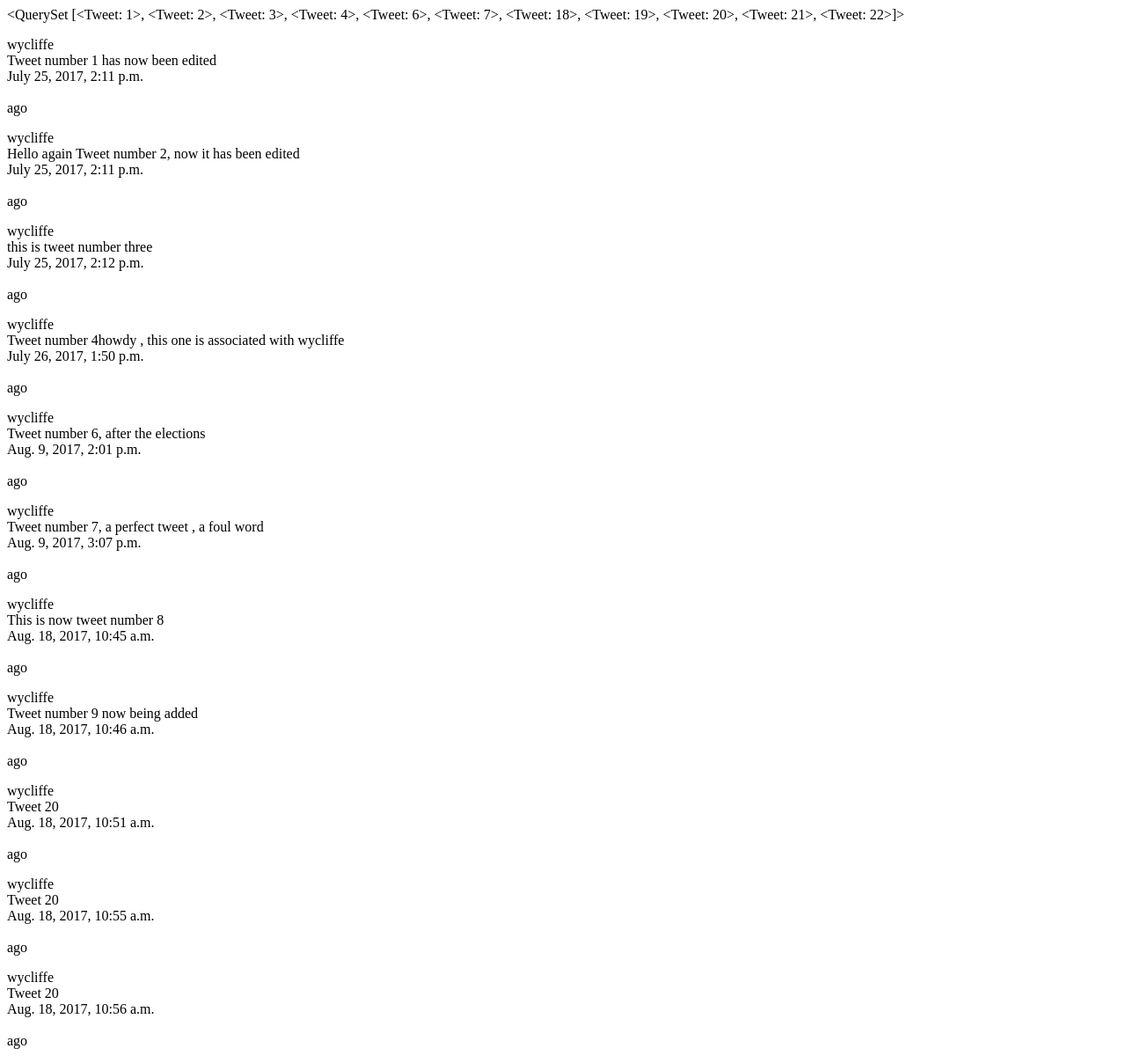
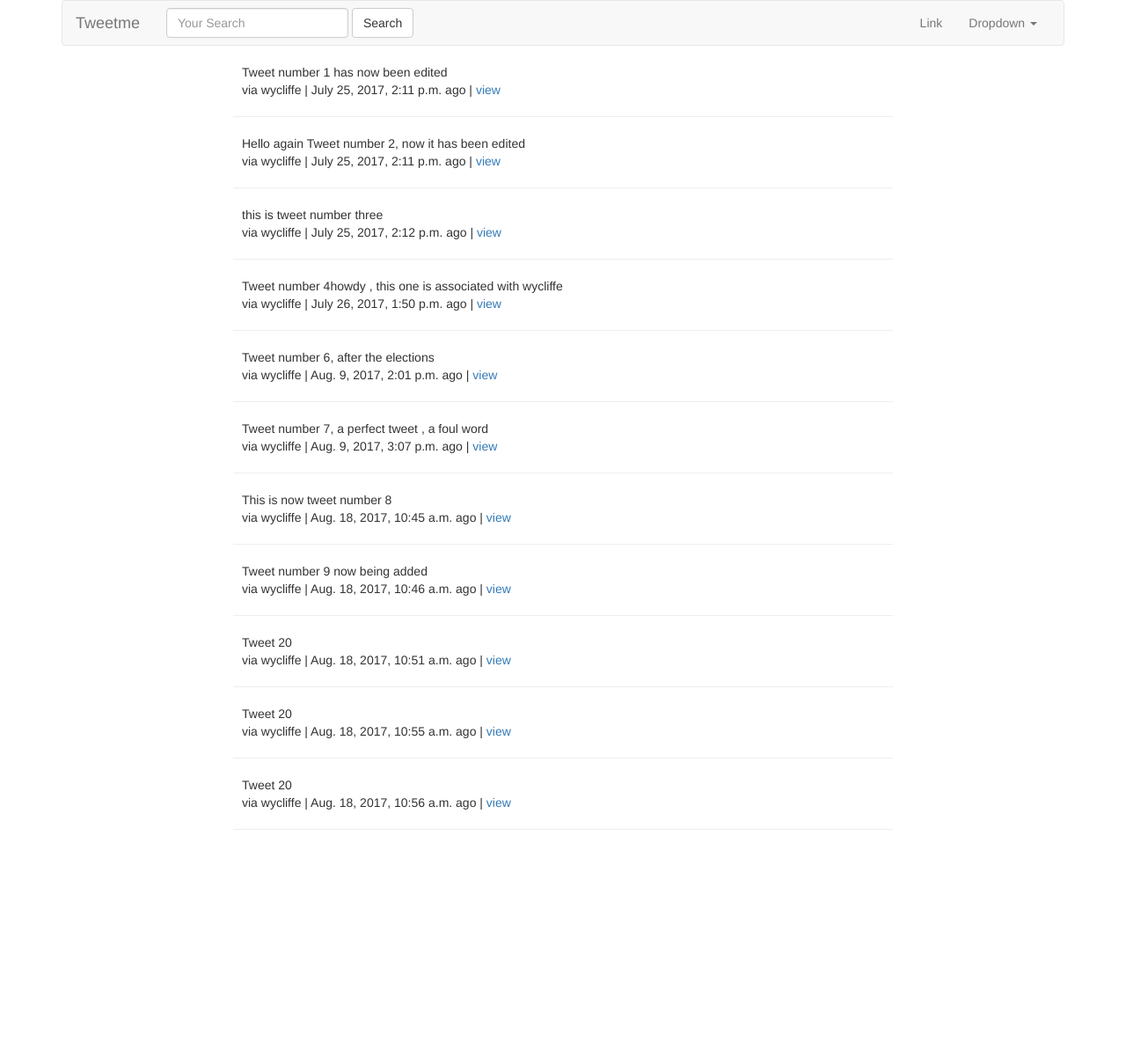
Before and after one commit to wycliff/Tweetme_Django, a Django app: page /tweet/ in a window 1280 px wide. Shown: the whole page at 88% size. After the commit the page ends 943 px from the top, so only its background shows below. Run offline with Django 3.2, Linux system fonts and the light colour scheme; data comes from the database, SQL or seed files in the repository; both versions use the stored data as it was after the commit; some libraries are stand-ins or nearby versions.

Commit message:
upto Bootstrap NavBar

```diff
--- /dev/null
+++ b/src/templates/base.html
@@ -0,0 +1,43 @@
+{% load static %}
+<!DOCTYPE html>
+<html lang="en">
+  <head>
+    <meta charset="utf-8">
+    <meta http-equiv="X-UA-Compatible" content="IE=edge">
+    <meta name="viewport" content="width=device-width, initial-scale=1">
+    <!-- The above 3 meta tags *must* come first in the head; any other head content must come *after* these tags -->
+    <title> {% block title %}  Tweetme.co {% endblock title %}</title>
+
+    <!-- Bootstrap -->
+    <link href="{% static 'css/bootstrap.min.css' %}" rel="stylesheet">
+    <!--<link rel="stylesheet" href="https://maxcdn.bootstrapcdn.com/bootstrap/3.3.7/css/bootstrap.min.css">-->
+
+    <!-- HTML5 shim and Respond.js for IE8 support of HTML5 elements and media queries -->
+    <!-- WARNING: Respond.js doesn't work if you view the page via file:// -->
+    <!--[if lt IE 9]>
+      <script src="https://oss.maxcdn.com/html5shiv/3.7.3/html5shiv.min.js"></script>
+      <script src="https://oss.maxcdn.com/respond/1.4.2/respond.min.js"></script>
+    <![endif]-->
+  </head>
+
+
+  <body>
+
+    <div class="container">
+
+
+      {% include "navbar.html" %}
+
+      {% block content %} {% endblock content %}
+
+    </div>
+
+
+
+    <!-- jQuery (necessary for Bootstrap's JavaScript plugins) -->
+    <script src="https://ajax.googleapis.com/ajax/libs/jquery/1.12.4/jquery.min.js"></script>
+    <!--<script src="https://maxcdn.bootstrapcdn.com/bootstrap/3.3.7/js/bootstrap.min.js" ></script> -->
+    <!-- Include all compiled plugins (below), or include individual files as needed -->
+    <script src="{% static 'js/bootstrap.min.js' %} "></script>
+  </body>
+</html>
--- /dev/null
+++ b/src/templates/navbar.html
@@ -0,0 +1,36 @@
+<nav class="navbar navbar-default">
+  <div class="container-fluid">
+    <!-- Brand and toggle get grouped for better mobile display -->
+    <div class="navbar-header">
+      <button type="button" class="navbar-toggle collapsed" data-toggle="collapse" data-target="#bs-example-navbar-collapse-1" aria-expanded="false">
+        <span class="sr-only">Toggle navigation</span>
+        <span class="icon-bar"></span>
+        <span class="icon-bar"></span>
+        <span class="icon-bar"></span>
+      </button>
+      <a class="navbar-brand" href="{%url 'home'%}">Tweetme</a>
+    </div>
+
+
+    <!-- Collect the nav links, forms, and other content for toggling -->
+    <div class="collapse navbar-collapse" id="bs-example-navbar-collapse-1">
+      <ul class="nav navbar-nav">
+
+      </ul>
+      {% include "tweets/search_form.html" %}
+      <ul class="nav navbar-nav navbar-right">
+        <li><a href="#">Link</a></li>
+        <li class="dropdown">
+          <a href="#" class="dropdown-toggle" data-toggle="dropdown" role="button" aria-haspopup="true" aria-expanded="false">Dropdown <span class="caret"></span></a>
+          <ul class="dropdown-menu">
+            <li><a href="#">Action</a></li>
+            <li><a href="#">Another action</a></li>
+            <li><a href="#">Something else here</a></li>
+            <li role="separator" class="divider"></li>
+            <li><a href="#">Separated link</a></li>
+          </ul>
+        </li>
+      </ul>
+    </div><!-- /.navbar-collapse -->
+  </div><!-- /.container-fluid -->
+</nav>
--- a/src/tweetme/settings/production.py
+++ b/src/tweetme/settings/production.py
@@ -22,7 +22,7 @@ BASE_DIR = os.path.dirname(os.path.dirname(os.path.dirname(os.path.abspath(__fil
 # SECURITY WARNING: keep the secret key used in production secret!
 SECRET_KEY = 'fi&yll$t*$fs7@%l@d49v@uae2292&$fmy6gs%z8&pg4un%uq&'
 
-# SECURITY WARNING: don't run with debug turned on in production!
+# SECURITY WARNING: don't run with debug turned on in production!, should not show the user the exact errors.
 DEBUG = False
 
 ALLOWED_HOSTS = []
--- a/src/tweetme/urls.py
+++ b/src/tweetme/urls.py
@@ -26,7 +26,7 @@ from .views import home
 urlpatterns = [
     url(r'^admin/', admin.site.urls), # /admin/
     url(r'^$', home, name= "home"), #/
-     url(r'^tweet/', include('tweets.urls')),
+     url(r'^tweet/', include('tweets.urls', namespace = 'tweet')),
 
     #Wrapping whole list of urls from tweets app into this main one
 ]
--- a/src/tweets/mixins.py
+++ b/src/tweets/mixins.py
@@ -14,10 +14,10 @@ class FormUserNeededMixin(object):
 
 
 # ===== Prevents a certain user from altering details entered by other user
-class UserOwnerMixin(FormUserNeededMixin,object):
+class UserOwnerMixin(object):
 	def form_valid(self, form):
 		if form.instance.user == self.request.user:    # this cond checked first before that of FormUserNeededMixin
-			return super(FormUserNeededMixin, self).form_valid(form)
+			return super(UserOwnerMixin, self).form_valid(form)
 
 		else:
 			form._errors[forms.forms.NON_FIELD_ERRORS] = ErrorList(["This user is not allowed to change this <data>	</data>"]) # confirm login status of the user
--- /dev/null
+++ b/src/tweets/templates/tweets/search_form.html
@@ -0,0 +1,14 @@
+<form  class="navbar-form navbar-left" method="GET" action='{% url "tweet:list" %}'>
+ 	<div class="form-group">
+		     <!-- <label for="q">Search</label> -->
+		<input class="form-control" type="text"  name="q" placeholder="Your Search " value='{{ request.GET.q }}'>
+	</div>
+	<input class="btn btn-default" type="submit" value="Search">
+
+</form>
+
+<!-- <div class="row">
+	<div class="col-sm-12 text-center">
+
+	</div>
+</div >-->
--- a/src/tweets/templates/tweets/tweet_list.html
+++ b/src/tweets/templates/tweets/tweet_list.html
@@ -1,13 +1,58 @@
-{{ object_list }}
+{% extends "base.html" %}
+
+
+{% block title%} Tweets | {{ block.super }}{% endblock title%}
+
+
+{% block content %}
+
 
 	<!-- Doing for loop in here -->
+
+	<div class="row">
+		<div class="col-sm-8 col-sm-offset-2">
+
+         <!-- The search form -->
+
+
 		{%for obj in object_list%}
-	<p> {{ obj.user }} <br/>
+
+            <!-- from bootstrap -->
+			<div class="media">
+			  <div class="media-left">
+
+			    <a href="#">
+
+			    {% if object.image %}
+			      <img class="media-object" src="..." alt="...">
+			    {% endif %}
+			    </a>
+
+			  </div>
+			  <div class="media-body">
 		    {{ obj.content }} <br/>
-	{{ obj.timestamp }} <br/>
-	<br/> ago </p>
+
+		    via {{ obj.user }} | {{ obj.timestamp }} ago | <a href="{{ object.get_absolute_url }}"> view </a>
+
+		  	  </div>
+			</div>
+
+		    <hr>
+
 		<!-- If we had no tweets-->
 		{% empty %}
-	<p>There is no registered tweet as at now</p>
+			{% if request.GET.q %}
+
+		     <p>No tweets found </p>
+
+		  	{% else %}
+
+			<p>No tweets yet </p>
+
+			{% endif %}
 
 		{% endfor %}
+	    </div>
+    </div>
+
+{% endblock content %}
--- a/src/tweets/urls.py
+++ b/src/tweets/urls.py
@@ -24,6 +24,6 @@ urlpatterns = [
 	url(r'^create/$', TweetCreateView.as_view(), name= "create"), #/tweet/create/
     url(r'^(?P<pk>\d+)/$',TweetDetailView.as_view() , name= "detail"),  # /tweet/1/
     url(r'^(?P<pk>\d+)/update/$',TweetUpdateView.as_view() , name= "update"), #/tweet/1/update/
-    url(r'^(?P<pk>\d+)/delete/$',TweetDeleteView.as_view() , name= "update"), #/tweet/1/delete/
+    url(r'^(?P<pk>\d+)/delete/$',TweetDeleteView.as_view() , name= "delete"), #/tweet/1/delete/
 
 ]
--- a/src/tweets/views.py
+++ b/src/tweets/views.py
@@ -1,13 +1,14 @@
 # from django import forms
 # from django.forms.utils import ErrorList
 from django.shortcuts import render,get_object_or_404
+
+from django.db.models import Q  # Enable search of multiple fields
 
 from django.contrib.auth.mixins import LoginRequiredMixin #help redirect non-registered users
 
 #for class based views/ generic display views
 from django.views.generic import (
-
-								CreateView,
+	                            CreateView,
 								DeleteView,
 								DetailView,
 								ListView ,
@@ -19,21 +20,22 @@ from .forms import TweetModelForm
 from .models import Tweet
 
 #for the delete view
-from django.urls import reverse_lazy
+from django.urls import reverse_lazy, reverse
 
 
 
 # CRUD methods are handled here...
 
-#1)  ******* CREATE *********
+#1)  *********************** CREATE ***********************
 class TweetCreateView(LoginRequiredMixin, FormUserNeededMixin, CreateView):
 	form_class = TweetModelForm
 	template_name = 'tweets/Create_view.html'
-	success_url = "/tweet/create/"
+	#success_url = reverse_lazy('tweet:detail')	# can be done in the model itself
+
 
 	#login_url = '/admin/' # LoginRequiredMixin for admin user.
 
-    # now being done in the mixin
+    #========== now being done in the mixin
 	# def form_valid(self, form):
 	# 	if self.request.user.is_authenticated(): # dont allow submit if user is not authenticated.
 	# 		form.instance.user = self.request.user
@@ -43,28 +45,10 @@ class TweetCreateView(LoginRequiredMixin, FormUserNeededMixin, CreateView):
 	# 		return self.form_invalid(form)
 
 
-#============ Create Using a function-baseed view ===========
-# def twee_create_view(request):
-# 	form = TweetModelForm(request.POST or None)
-
-# 	if form.is_valid():
-# 		instance = form.save(commit = False)
-# 		instance.user = request.user
-# 		instance.save()
-# 	context = {
-
-#       "form":form
-
-# 	}
-
-# 	return render(request, 'tweets/create_view.html',context)
 
 
 
-
-
-
-#2) ******** RETRIEVE **********
+#2)********************** RETRIEVE *****************************
 #======================== Retrive using class based views =========================================
 
 class TweetDetailView(DetailView):
@@ -81,19 +65,76 @@ class TweetDetailView(DetailView):
 
 
 class TweetListView(ListView):
-	#template_name = "tweets/list_view.html"
-	queryset = Tweet.objects.all()
+	def get_queryset(self,*args,**kwargs):
+		qs = Tweet.objects.all()
+		print(self.request.GET)
+		query =self.request.GET.get("q", None)
+		if query is not None:
+			qs = qs.filter(
+
+				Q(content__icontains=query)|
+				Q(user__username__icontains=query)
+
+				)
+		return qs
+
 
 	def get_context_data(self, *args,**kwargs):
 		context = super(TweetListView, self).get_context_data(*args, **kwargs)
-
 		#context["another_list"] = Tweet.objects.all() # specifying a new context
 		print(context)
 		return context
 
 
-#======================== Retrieve, using function-based views ========================================
-# def tweet_detailed_view(request,pk = pk ): pk == id
+
+#3)************************ UPDATE ************************
+# Though i may not use this in the tweetme app.
+class TweetUpdateView(LoginRequiredMixin, UserOwnerMixin, UpdateView):
+	queryset = Tweet.objects.all()
+	form_class = TweetModelForm
+	success_url = "/tweet/"
+	template_name = 'tweets/update_view.html'
+
+
+
+#4) ********************** DELETE *************************
+class TweetDeleteView(LoginRequiredMixin, DeleteView):
+    model = Tweet
+    template_name = 'tweets/delete_confirm.html'
+    # success_url = reverse_lazy('home')    # takes you back home after you delete.
+    success_url = reverse_lazy('tweet:list') # or reverse(namespace:name) /tweet/    , namespace is the app name. name is in urls.py
+
+
+
+
+
+
+
+
+
+
+
+
+#*****************************  ADDITIONAL NOTES **************************************************
+
+
+#==================== Create Using a function-baseed view ==================================================
+# def tweet_create_view(request):
+# 	form = TweetModelForm(request.POST or None)
+
+# 	if form.is_valid():
+# 		instance = form.save(commit = False)
+# 		instance.user = request.user
+# 		instance.save()
+# 	context = {
+#       "form":form
+# 	}
+# 	return render(request, 'tweets/create_view.html',context)
+
+
+
+#======================== Retrieve, using function-based views =============================================
+# def tweet_detailed_view(request,pk = pk ): #pk == id
 # 	#obj = Tweet.objects.get(id = id)  # Get from the database.
 #   obj = get_object_or_404(Tweet , pk =pk )
 # 	context = {
@@ -113,26 +154,8 @@ class TweetListView(ListView):
 # 	return render(request,"tweets/list_view.html", context) # import in urls and wrap to them. Go to the template to see what happens
 
 
-
-
-# =============  Some notes =======================================================================
+# =============  Some notes; Sunk =======================================================================
 #There may be a templates folder in every app
 #Tres Important: Views load templates, `urlpatterns` list routes URLs to views. Models- our DB- is then
 #Queried in views.py
 #===================================================================================================
-
-
-#3)*************** UPDATE ************
-# Though i may not use this in the tweetme app.
-class TweetUpdateView(LoginRequiredMixin, UserOwnerMixin, UpdateView):
-	queryset = Tweet.objects.all()
-	form_class = TweetModelForm
-	success_url = "/tweet/"
-	template_name = 'tweets/update_view.html'
-
-
-#4) *************** DELETE *********
-class TweetDeleteView(LoginRequiredMixin, DeleteView):
-    model = Tweet
-    template_name = 'tweets/delete_confirm.html'
-    success_url = reverse_lazy('home')    # takes you back home after you delete.
```
Also changed, not shown: src/templates/home.html (+4 -30 lines), src/tweets/models.py (+6 -1 lines), src/tweets/templates/tweets/create_view.html (+11 -1 lines), src/tweets/templates/tweets/delete_confirm.html (+12 -2 lines), src/tweets/templates/tweets/detail_view.html (+15 -5 lines), src/tweets/templates/tweets/list_view.html (+15 -1 lines), src/tweets/templates/tweets/tweet_detail.html (+15 -5 lines), src/tweets/templates/tweets/update_view.html (+12 -1 lines), src/db.sqlite3, src/tweets/templates/tweets/form.html (line endings or trailing spaces), 1 other file. Lines whose indentation alone changed are shown as unchanged.
